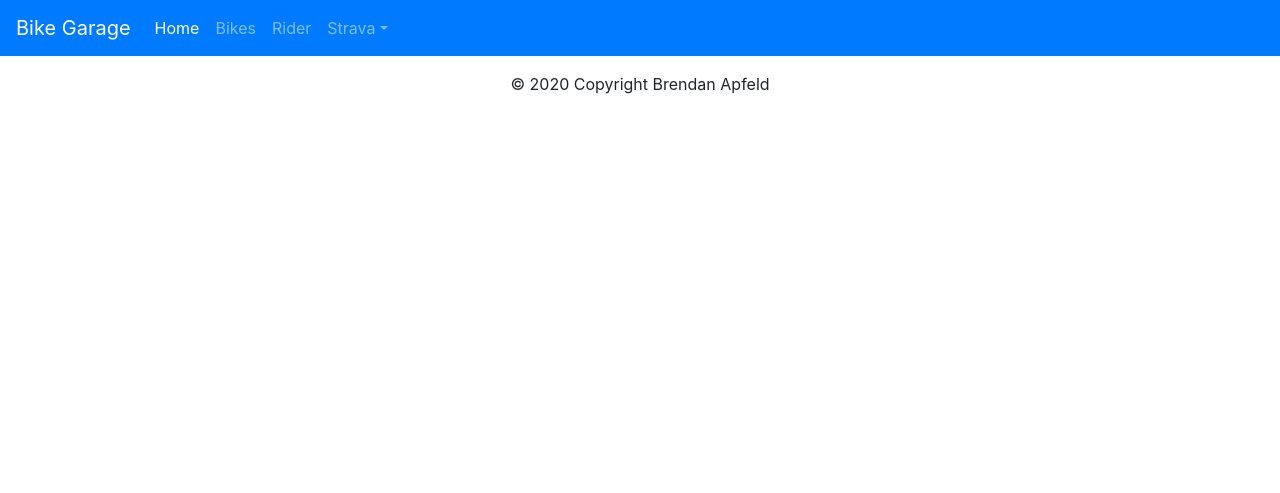
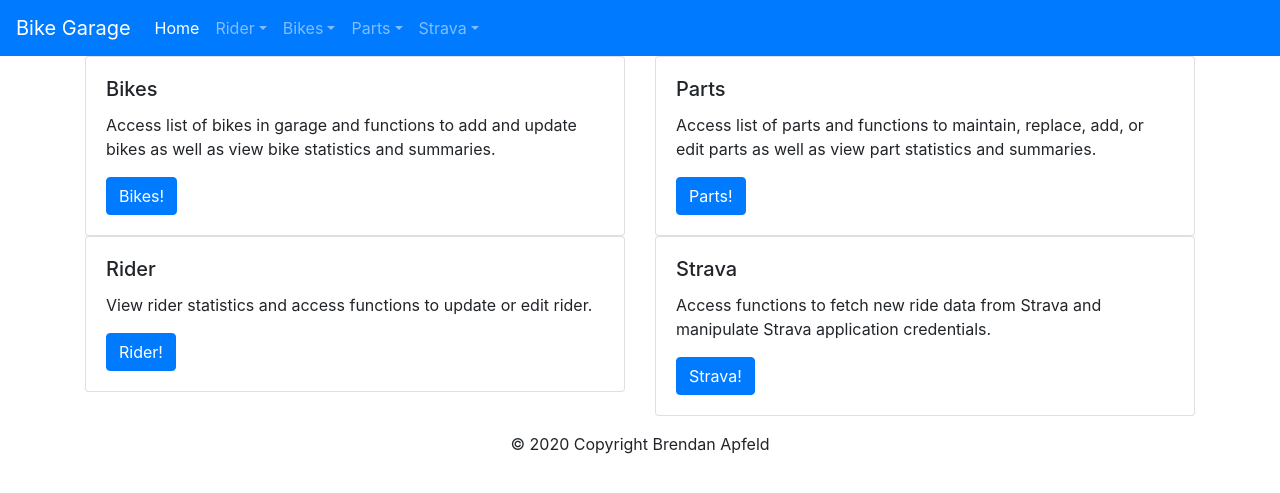
Before and after one commit to bapfeld/bikeWrench, a Flask app: page / in a window 1280 px wide. Shown: the top 493 px of the page. Run offline with Flask 2, Linux system fonts and the light colour scheme; some libraries are stand-ins or nearby versions.

Commit message:
updates index layout to cover basic functions of application

```diff
--- a/bikeGarage/templates/index.html
+++ b/bikeGarage/templates/index.html
@@ -24,21 +24,47 @@
             <div class="collapse navbar-collapse" id="navbarColor01">
                 <ul class="navbar-nav mr-auto">
                     <li class="nav-item active">
-                        <a class="nav-link" href="/">Home <span class="sr-only">(current)</span></a>
+                        <a class="nav-link" href="/">Home</a>
                     </li>
-                    <li class="nav-item">
-                        <a class="nav-link" href="/bikes">Bikes</a>
+                    <!-- Rider dropdown menu -->
+                    <li class="nav-item dropdown">
+                        <a class="nav-link dropdown-toggle" data-toggle="dropdown" href="#" role="button" aria-haspopup="true"
+                           aria-expanded="false">Rider</a>
+                        <div class="dropdown-menu">
+                            <a class="dropdown-item" href="#">Rider Info</a>
+                            <a class="dropdown-item" href="#">Edit Rider</a>
+                        </div>
                     </li>
-                    <li class="nav-item">
-                        <a class="nav-link" href="/rider">Rider</a>
+                    <!-- Bike dropdown menu -->
+                    <li class="nav-item dropdown">
+                        <a class="nav-link dropdown-toggle" data-toggle="dropdown" href="#" role="button" aria-haspopup="true"
+                           aria-expanded="false">Bikes</a>
+                        <div class="dropdown-menu">
+                            <a class="dropdown-item" href="#">Bike list</a>
+                            <div class="dropdown-divider"></div>
+                            <a class="dropdown-item" href="#">Add new bike</a>
+                        </div>
                     </li>
+                    <!-- Parts dropdown menu -->
+                    <li class="nav-item dropdown">
+                        <a class="nav-link dropdown-toggle" data-toggle="dropdown" href="#" role="button" aria-haspopup="true"
+                           aria-expanded="false">Parts</a>
+                        <div class="dropdown-menu">
+                            <a class="dropdown-item" href="#">Parts by bike</a>
+                            <a class="dropdown-item" href="#">Parts by type</a>
+                            <div class="dropdown-divider"></div>
+                            <a class="dropdown-item" href="#">Part stats by part</a>
+                            <a class="dropdown-item" href="#">Part stats by type</a>
+                        </div>
+                    </li>
+                    <!-- Strava dropdown menu -->
                     <li class="nav-item dropdown">
                         <a class="nav-link dropdown-toggle" data-toggle="dropdown" href="#" role="button" aria-haspopup="true"
                            aria-expanded="false">Strava</a>
                         <div class="dropdown-menu">
-                            <a class="dropdown-item" href="/fetch_data">Fetch new rides</a>
+                            <a class="dropdown-item" href="#">Fetch new rides</a>
                             <div class="dropdown-divider"></div>
-                            <a class="dropdown-item" href="#">Separated link</a>
+                            <a class="dropdown-item" href="#">Strava app credentials</a>
                         </div>
                     </li>
                 </ul>
@@ -46,6 +72,48 @@
         </nav>
         <!-- Page Features -->
         <div>
+            <div class="container">
+                <div class="row">
+                    <div class="col-sm-6">
+                        <div class="card">
+                            <div class="card-body">
+                                <h5 class="card-title">Bikes</h5>
+                                <p class="card-text">Access list of bikes in garage and functions to add and update bikes as well as view bike statistics and summaries.</p>
+                                <a href="#" class="btn btn-primary">Bikes!</a>
+                            </div>
+                        </div>
+                    </div>
+                    <div class="col-sm-6">
+                        <div class="card">
+                            <div class="card-body">
+                                <h5 class="card-title">Parts</h5>
+                                <p class="card-text">Access list of parts and functions to maintain, replace, add, or edit parts as well as view part statistics and summaries.</p>
+                                <a href="#" class="btn btn-primary">Parts!</a>
+                            </div>
+                        </div>
+                    </div>
+                </div>
+                <div class="row">
+                    <div class="col-sm-6">
+                        <div class="card">
+                            <div class="card-body">
+                                <h5 class="card-title">Rider</h5>
+                                <p class="card-text">View rider statistics and access functions to update or edit rider.</p>
+                                <a href="#" class="btn btn-primary">Rider!</a>
+                            </div>
+                        </div>
+                    </div>
+                    <div class="col-sm-6">
+                        <div class="card">
+                            <div class="card-body">
+                                <h5 class="card-title">Strava</h5>
+                                <p class="card-text">Access functions to fetch new ride data from Strava and manipulate Strava application credentials.</p>
+                                <a href="#" class="btn btn-primary">Strava!</a>
+                            </div>
+                        </div>
+                    </div>
+                </div>
+            </div>
 
 
         </div>
```
Lines whose indentation alone changed are shown as unchanged.
